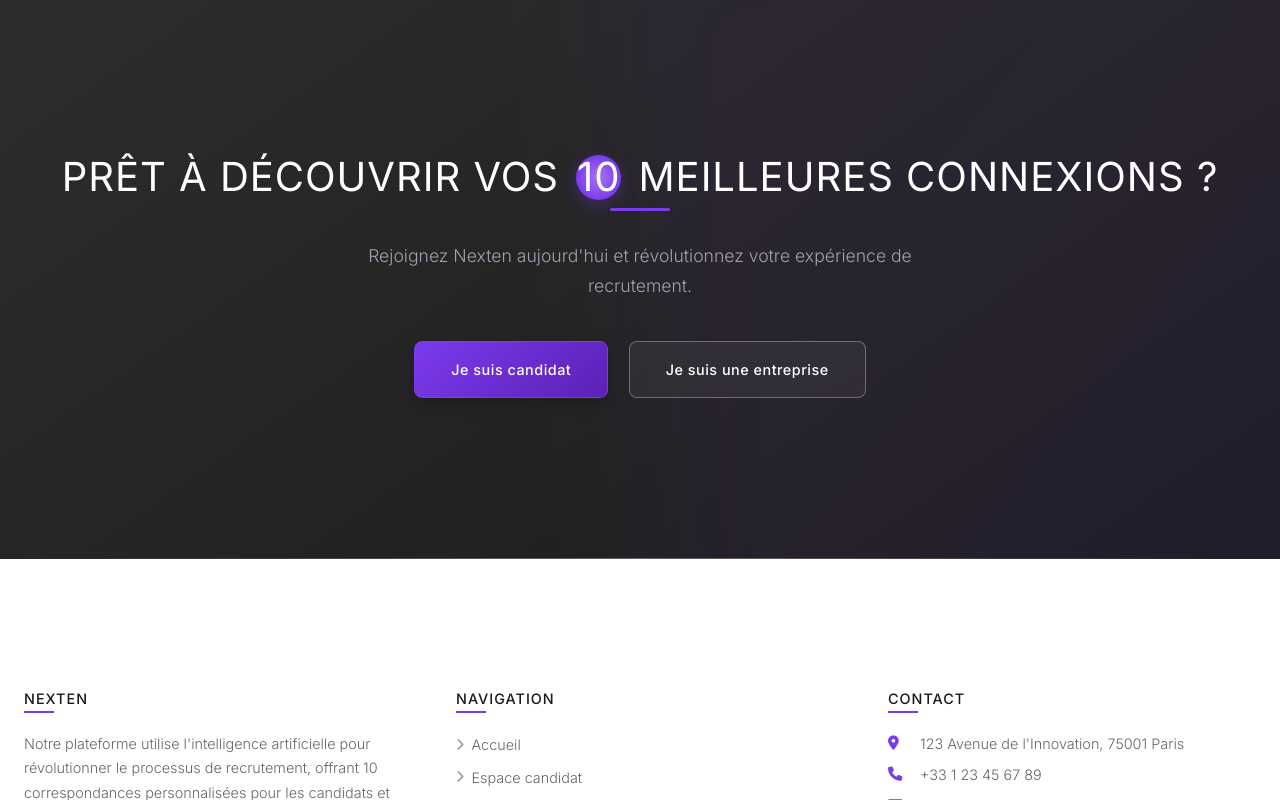
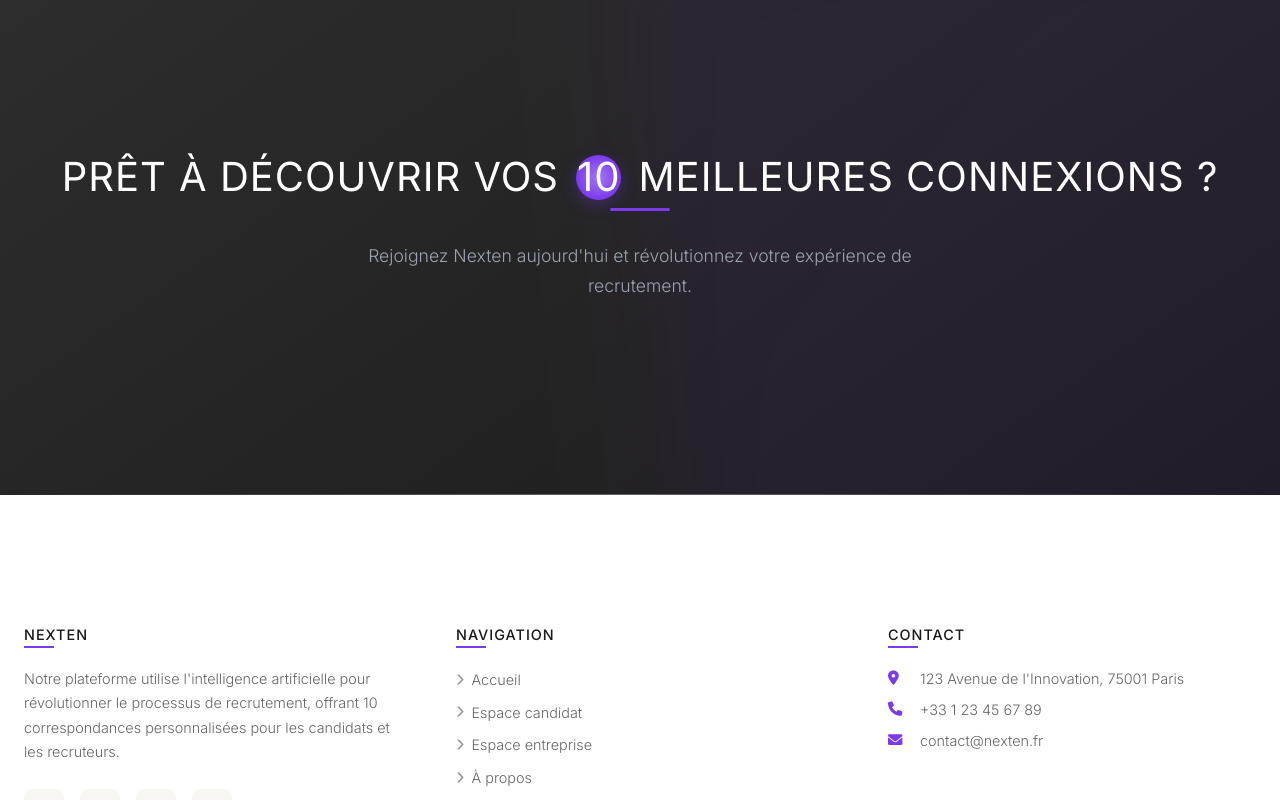
Before and after one commit to Bapt252/Commitment-Duplicate, a plain HTML site: page templates/index.html in a window 1280 px wide. Shown: the part 5982-6782 px from the top of the page. Drawn offline with Linux system fonts and the light colour scheme.

Commit message:
Remove candidate and company buttons from CTA section

```diff
--- a/templates/index.html
+++ b/templates/index.html
@@ -305,10 +305,6 @@
         <div class="container">
             <h2>Prêt à découvrir vos <span class="ten-accent">10</span> meilleures connexions ?</h2>
             <p>Rejoignez Nexten aujourd'hui et révolutionnez votre expérience de recrutement.</p>
-            <div>
-                <a href="new-candidate-questionnaire.html" class="btn btn-primary">Je suis candidat</a>
-                <a href="company-login.html" class="btn">Je suis une entreprise</a>
-            </div>
         </div>
     </section>
 
```
